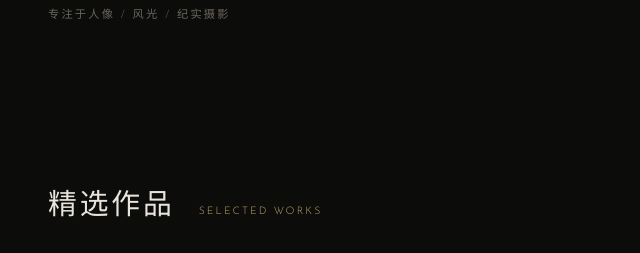
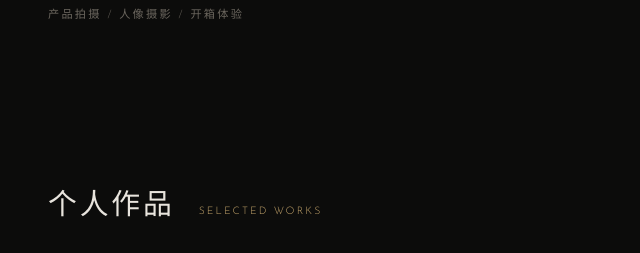
Before and after one commit to ZhangXu162309/zx.github.io, a plain HTML site: page index.html in a window 1280 px wide. Shown: the part 699-952 px from the top of the page, 0-640 px from the left. Drawn offline with nearby package versions, Linux system fonts and the light colour scheme.

Commit message:
Update index.html

```diff
--- a/index.html
+++ b/index.html
@@ -386,7 +386,7 @@
   <div class="hero-content">
     <div class="hero-eyebrow">PHOTOGRAPHY</div>
     <h1 class="hero-title">捕捉<em>光影</em><br>与<em>瞬间</em></h1>
-    <div class="hero-sub">专注于人像 / 风光 / 纪实摄影</div>
+    <div class="hero-sub">产品拍摄 / 人像摄影 / 开箱体验</div>
   </div>
   <div class="scroll-hint">
     <span>向下滑动</span>
@@ -397,7 +397,7 @@
 <!-- 作品展示 -->
 <section id="work" class="gallery-section">
   <div class="section-header">
-    <h2 class="section-title">精选作品</h2>
+    <h2 class="section-title">个人作品</h2>
     <span class="section-count">SELECTED WORKS</span>
   </div>
 
```
